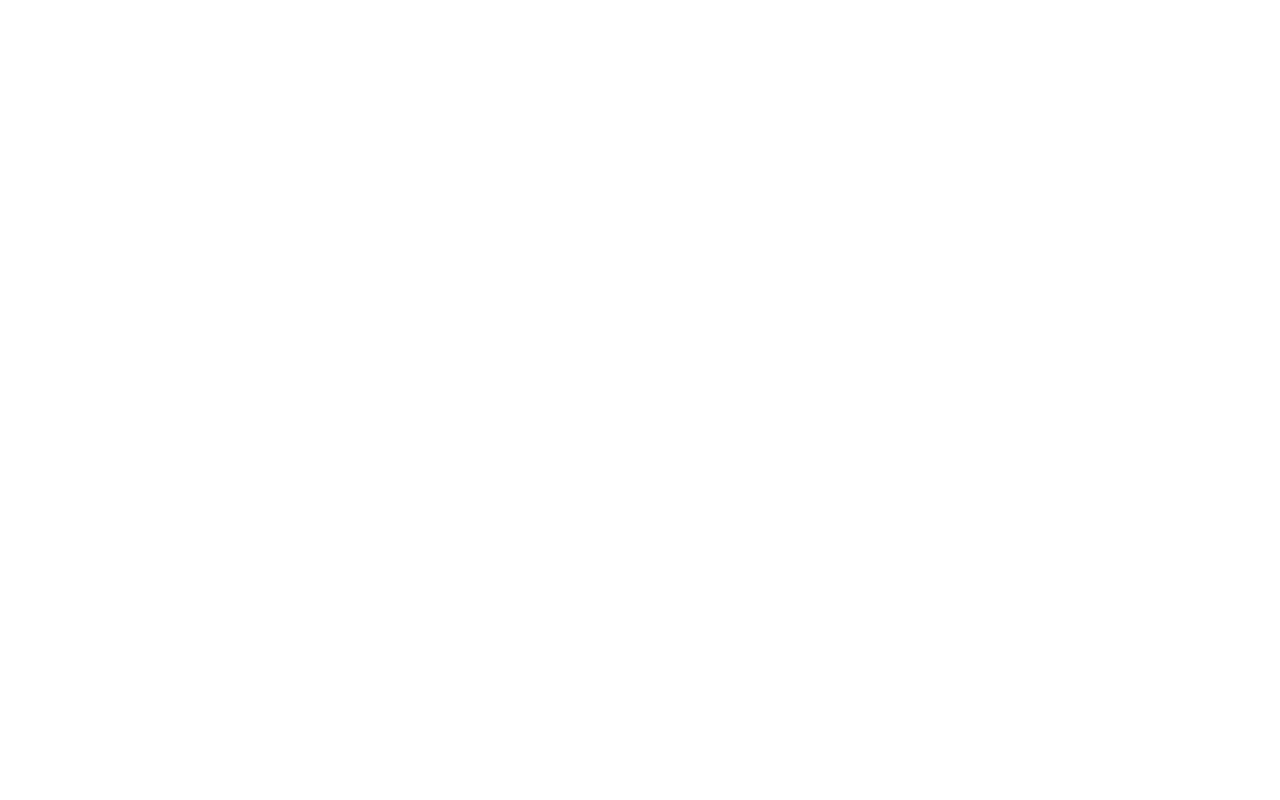
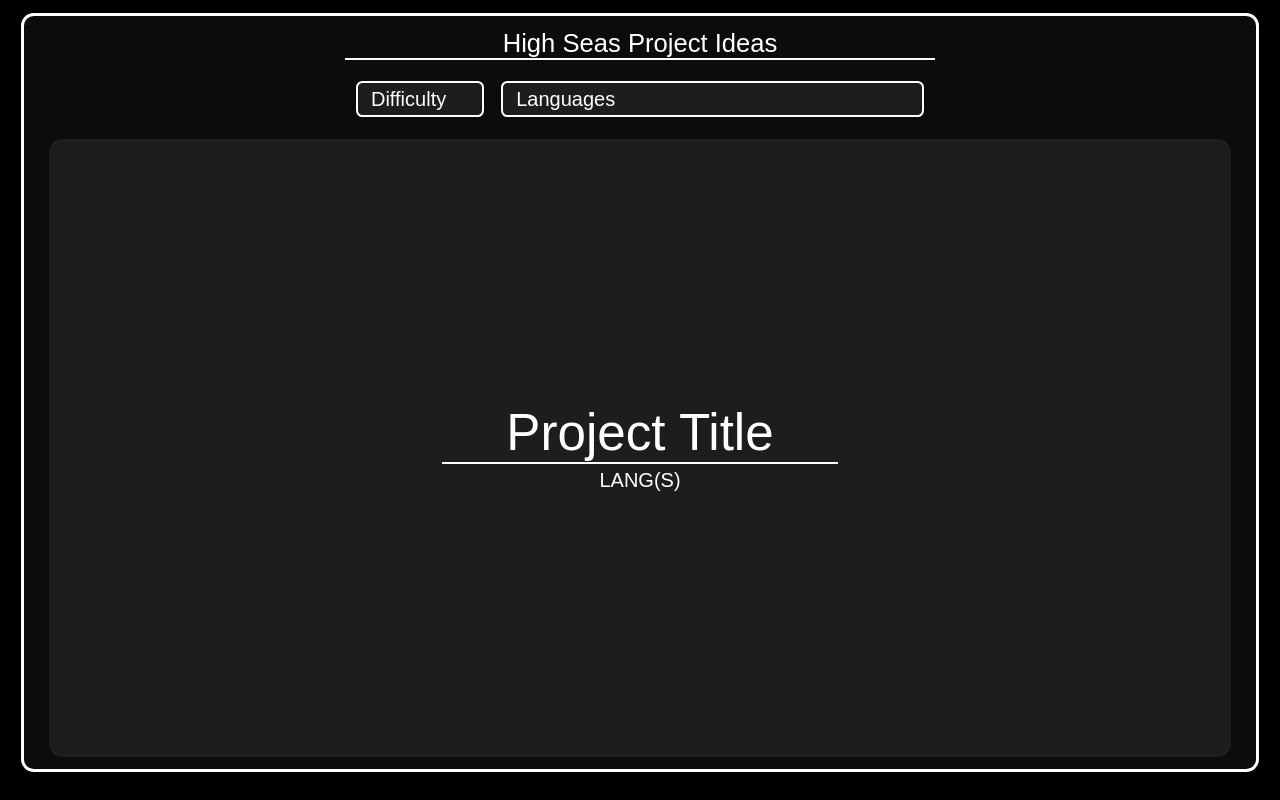
Before and after one commit to maahibatra/High-Seas-Project-Ideas, a website: page public/index.html in a window 1280 px wide. Drawn offline with Linux system fonts and the light colour scheme.

Commit message:
basic styling

```diff
--- a/public/index.html
+++ b/public/index.html
@@ -4,8 +4,49 @@
     <meta charset="UTF-8">
     <meta name="viewport" content="width=device-width, initial-scale=1.0">
     <title>High Seas Project Ideas</title>
+    <link rel="stylesheet" href="style.css">
 </head>
 <body>
+    <div class="webpage">
 
+        <div class="header">High Seas Project Ideas</div>
+
+        <div class="input">
+            <select id="diffs" class="select">
+                <option value="difficulty">Difficulty</option>
+                <option value="easy">Easy</option>
+                <option value="medium">Medium</option>
+                <option value="hard">Hard</option>
+            </select>
+            <select id="langs" class="select">
+                <option value="languages">Languages</option>
+                <option value="CSS">CSS</option>
+                <option value="JS">JS</option>
+                <option value="python">Python</option>
+                <option value="java">Java</option>
+                <option value="ruby">Ruby</option>
+                <option value="C++">C++</option>
+                <option value="C#">C#</option>
+                <option value="PHP">PHP</option>
+                <option value="go">Go</option>
+                <option value="swift">Swift</option>
+                <option value="kotlin">Kotlin</option>
+                <option value="R">R</option>
+                <option value="typescript">TypeScript</option>
+                <option value="SQL">SQL</option>
+                <option value="shell">Shell</option>
+                <option value="rust">Rust</option>
+                <option value="dart">Dart</option>
+                <option value="lua">Lua</option>
+            </select>
+        </div>
+
+        <div class="output">
+            <div class="outputTitle">Project Title</div>
+            <div class="outputLangs">LANG(S)</div>
+        </div>
+    </div>
+
+    <script src="main.js"></script>
 </body>
 </html>
--- /dev/null
+++ b/public/main.js
@@ -0,0 +1,7 @@
+window.onload = function() {
+    document.getElementById('diffs').value = 'difficulty';
+}
+
+window.onload = function() {
+    document.getElementById('langs').value = 'languages';
+}
--- a/public/style.css
+++ b/public/style.css
@@ -0,0 +1,74 @@
+body {
+    background-color: black;
+    color: white;
+    overflow-y: hidden;
+    font-family: 'Arial', sans-serif;
+}
+
+.webpage {
+    background-color: rgb(12, 12, 12);
+    padding: 1vw 2vw;
+    border: 0.3vw solid white;
+    border-radius: 1vw;
+    min-height: 91vh;
+    margin: 1vw;
+    display: flex;
+    flex-direction: column;
+    justify-content: space-between;
+}
+
+.header {
+    font-size: clamp(20px, 2vw, 50px);
+    border-bottom: 0.2vw solid white;
+    margin: 0 auto;
+    width: 50%;
+    text-align: center;
+}
+
+.input {
+    margin: 0 auto;
+}
+
+.select {
+    font-family: 'Arial', sans-serif;
+    font-size: clamp(20px, 0.8vw, 40px);
+    padding: 0.4vw 1vw;
+    border: 0.2vw solid white;
+    border-radius: 0.5vw;
+    background-color: rgb(29, 29, 29);
+    color: white;
+    outline: none;
+    cursor: pointer;
+    width: 10vw;
+    margin: 0 0.5vw;
+    appearance: none;
+}
+
+.output {
+    background-color: rgb(29, 29, 29);
+    min-height: 74vh;
+    padding: 1vw 2vw;
+    border-radius: 1vw;
+    text-align: center;
+    display: flex;
+    flex-direction: column;
+    justify-content: center;
+    align-items: center;
+    position: relative;
+}
+
+.outputTitle {
+    font-size: clamp(30px, 4vw, 80px);
+    border-bottom: 0.2vw solid white;
+    display: inline;
+    padding: 0 5vw;
+}
+
+.outputLangs {
+    font-size: clamp(20px, 1.3vw, 50px);
+    margin-top: 0.4vw;
+}
+
+#langs {
+    width: 33vw;
+}
```
